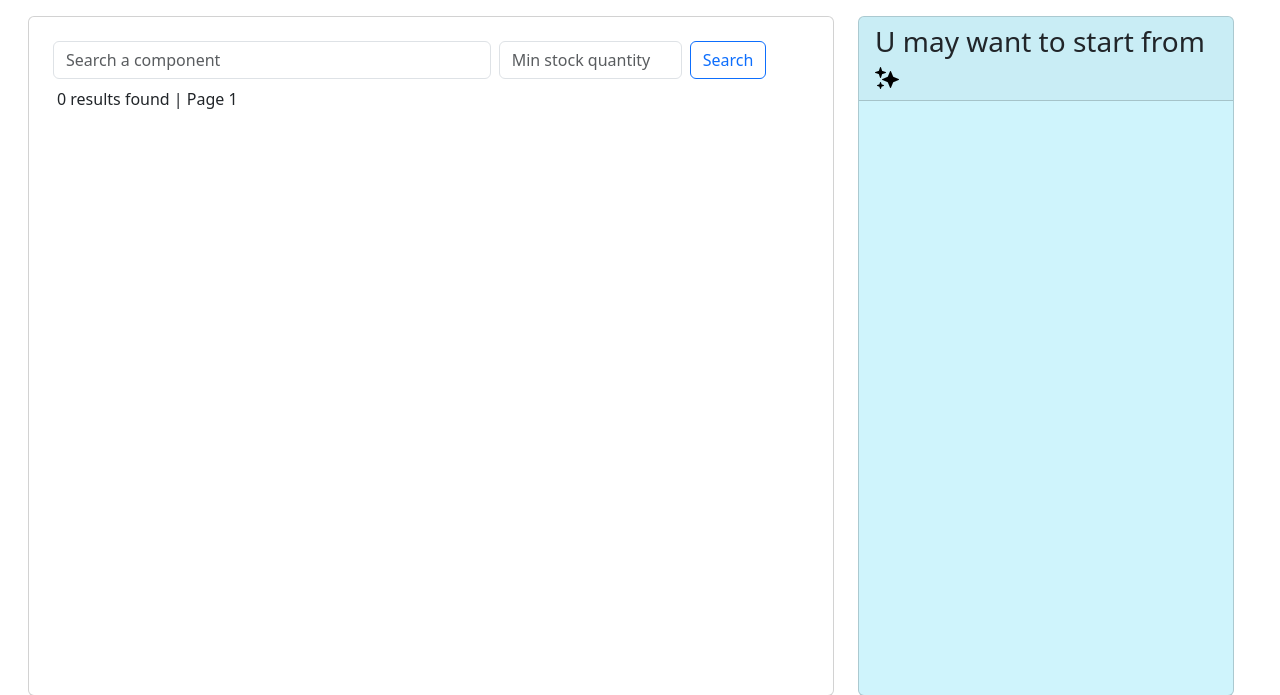
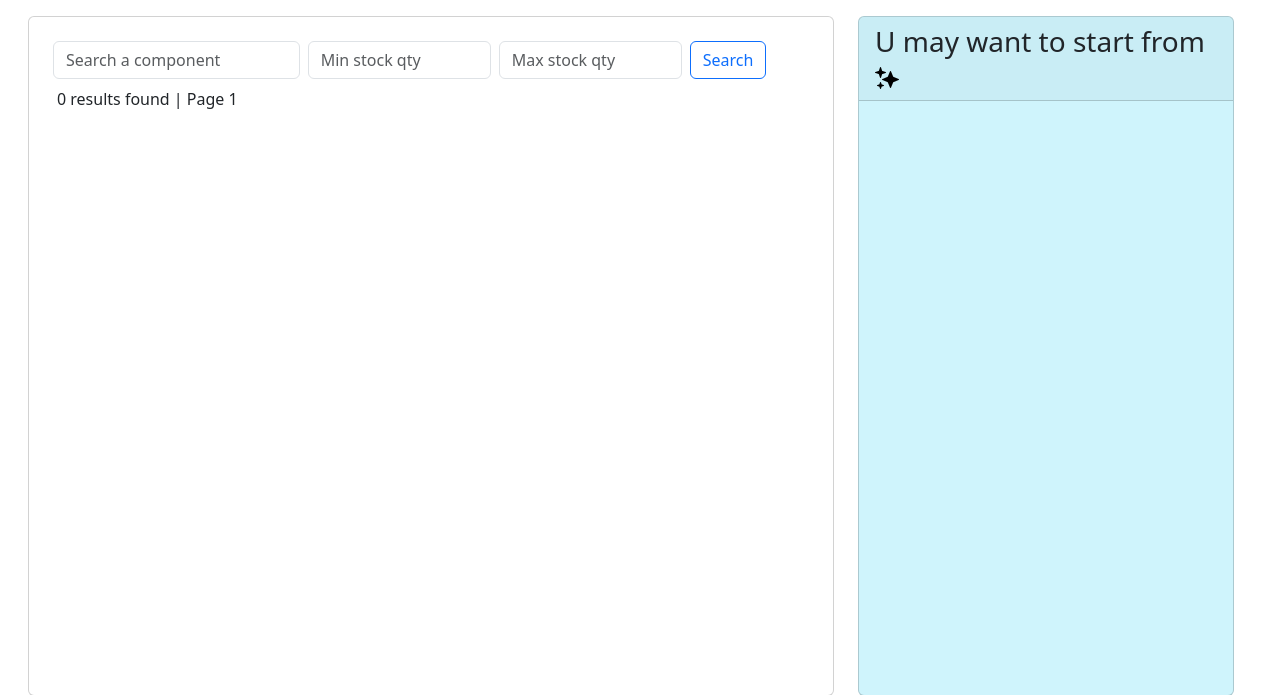
Before and after one commit to mc-cat-tty/mmr_stock, a Django app: page / in a window 1280 px wide. Shown: the part 80-775 px from the top of the page. Run offline with Django 5.2, Linux system fonts and the light colour scheme; the visitor is signed in with stand-in values (Sample User, id 1); data comes from the database, SQL or seed files in the repository; data that the repository does not hold is empty; some libraries are stand-ins or nearby versions.

Commit message:
Add max quantity search

```diff
--- a/core/templates/home.html
+++ b/core/templates/home.html
@@ -6,18 +6,21 @@
 {% block content %}
 {% include 'component_modal.html' %}
 
-<div class="row row-cols-md-2 m-3 d-flex">
+<div class="row m-3 d-flex" style="min-width: 1200px">
   <!-- Left column -->
-  <div class="fill-width" style="min-width: 512px">
-    <div class="card p-4 full-height">
+  <div class="fill-width d-flex justify-content-center" style="min-width: 800px;">
+    <div class="card p-4 full-height" style="max-width: 1500px;">
       <div class="card-title">
         <!-- Searchbar -->
         <form class="d-flex mb-1 sticky-top row g-2" role="search" method="get">
-          <div class="col col-md-7">
+          <div class="col col-md-4">
             <input name="query" class="form-control" type="search" placeholder="Search a component" value="{{query}}">
           </div>
           <div class="col col-md-3">
-            <input name="min" class="form-control" type="number" placeholder="Min stock quantity" {% if min_quantity > 0 %} value="{{min_quantity}}" {% endif %}>
+            <input name="min" class="form-control" type="number" placeholder="Min stock qty" value="{{min_quantity}}">
+          </div>
+          <div class="col col-md-3">
+            <input name="max" class="form-control" type="number" placeholder="Max stock qty" value="{{max_quantity}}">
           </div>
           <div class="col col-md-2">
             <button class="btn btn-outline-primary" type="submit">Search</button>
--- a/core/views.py
+++ b/core/views.py
@@ -20,20 +20,27 @@ class HomeView(ListView):
     queryset = super().get_queryset()
 
     query = self.request.GET.get('query', '')
+    queryset = queryset.filter(code__icontains=query) | queryset.filter(name__icontains=query)
+    min_quantity = self.request.GET.get('min', '')
+    max_quantity = self.request.GET.get('max', '')
+
     try:
-      min_quantity = int(self.request.GET.get('min', 0))
+      queryset = queryset.filter(quantity__gte=int(min_quantity))
     except:
-      min_quantity = 0
+      pass
+
+    try:
+      queryset = queryset.filter(quantity__lte=int(max_quantity))
+    except:
+      pass
 
     self.form_data = {
       'min_quantity': min_quantity,
+      'max_quantity': max_quantity,
       'query': query
     }
 
-    return (
-      queryset.filter(code__icontains=query)
-      | queryset.filter(name__icontains=query)
-    ).filter(quantity__gte=min_quantity)
+    return queryset
 
   def get_context_data(self, **kwargs):
     context = super().get_context_data(**kwargs)
--- a/dash/templates/dashboard.html
+++ b/dash/templates/dashboard.html
@@ -6,8 +6,7 @@
 {% block content %}
 
 <div class="row row-cols-md-2 m-3 d-flex justify-content-center align-items-center full-height">
-  <div style="min-width: 200px; max-width: 700px">
-    <div class="card p-4 card-height">
+  <div class="card p-4 card-height" style="min-width: 200px; max-width: 700px">
     <div class="card-title">
       <h4 class="row d-flex justify-content-center pb-2">Select a user</h4>
       <!-- Searchbar -->
@@ -51,7 +50,6 @@
       </div>
   </div>
 </div>
-</div>
 
 
 <style>
```
Also changed, not shown: dash/templates/dashboard_detail.html (+6 -5 lines). Lines whose indentation alone changed are shown as unchanged.
